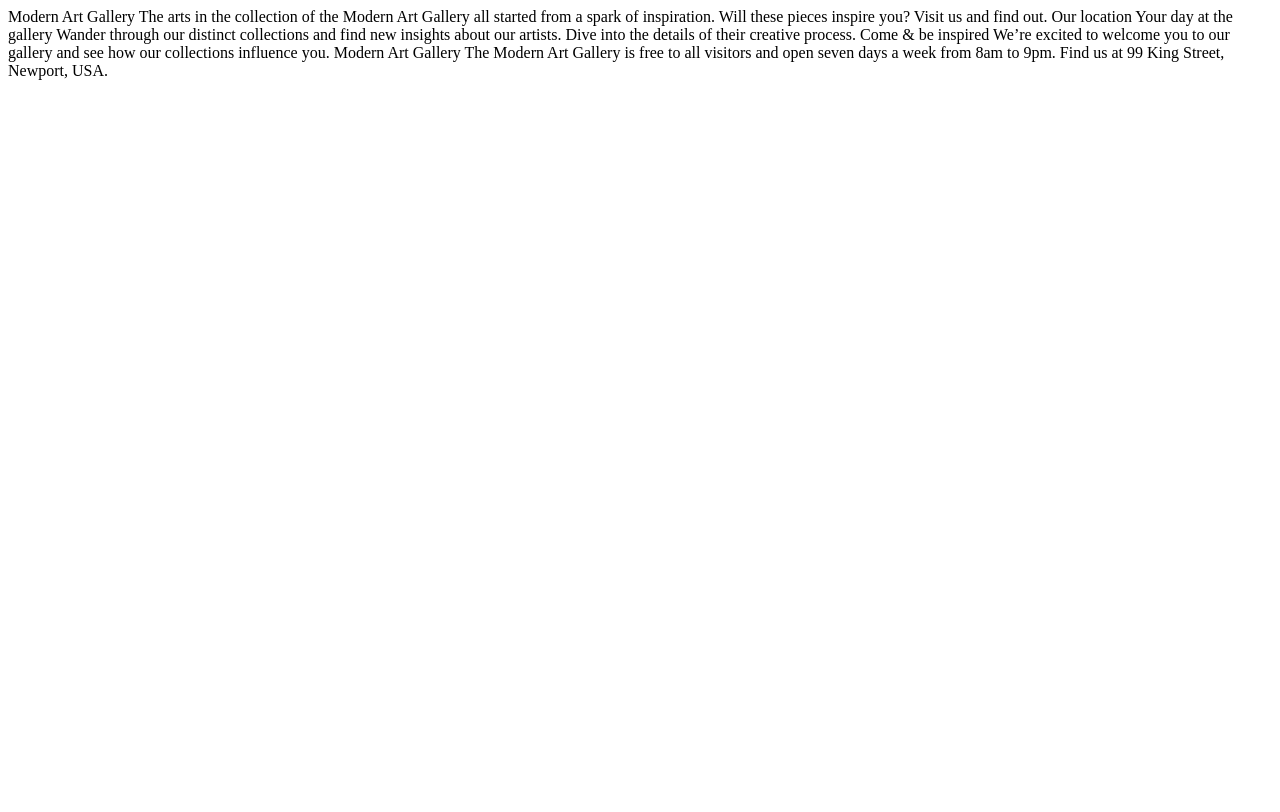
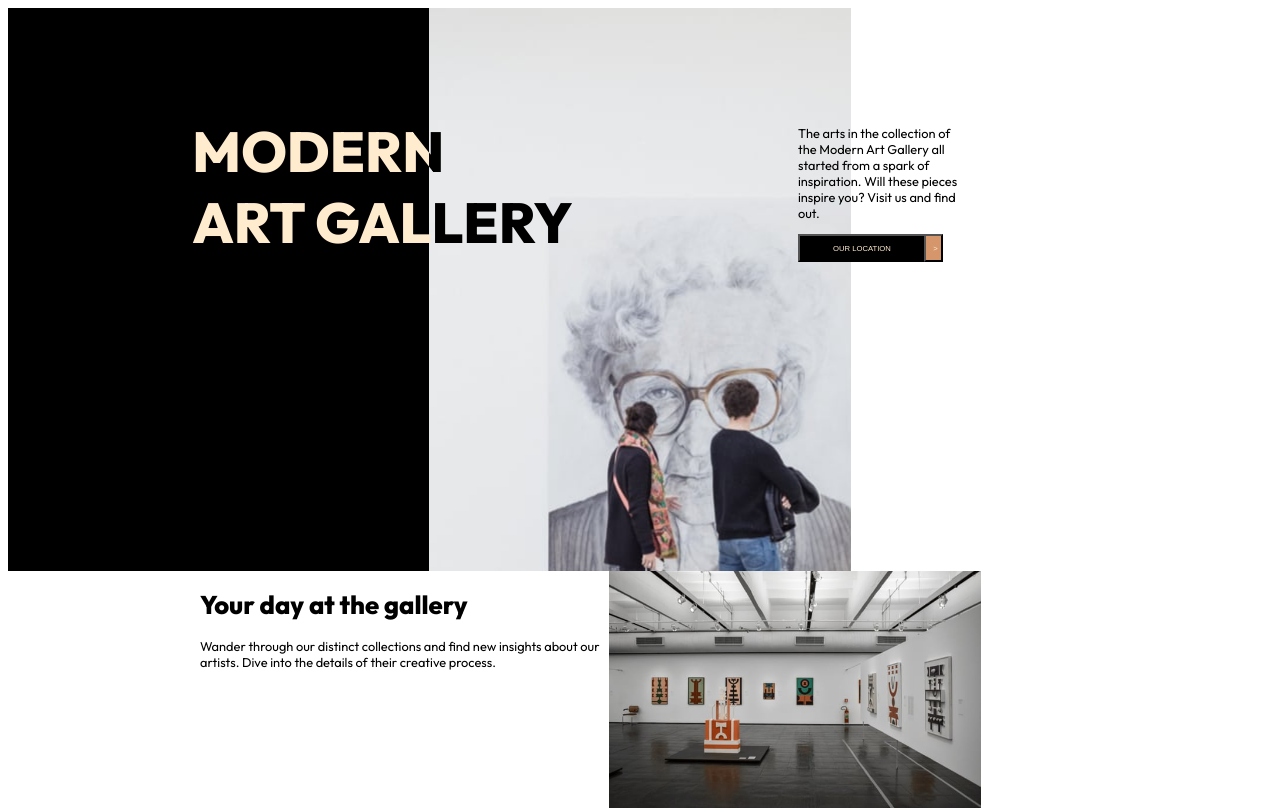
Before and after one commit to dhiraj-chakma/art-gallery-website, a plain HTML site: page starter-code/index.html in a window 1280 px wide. Shown: the top 812 px of the page. Drawn offline with Linux system fonts and the light colour scheme.

Commit message:
first-commit

```diff
--- /dev/null
+++ b/starter-code/css/style.css
@@ -0,0 +1,135 @@
+
+@import url('https://fonts.googleapis.com/css2?family=Outfit:wght@400;800&family=Poppins:wght@400;500;700&display=swap');
+
+body{
+    box-sizing: border-box;
+    font-family: 'Outfit', sans-serif;
+    font-size: 1vw;
+}
+
+.gallery_opeining{
+    display: grid;
+    grid-template-columns: repeat(3,1fr);
+    grid-template-rows: repeat(1,44vw);
+    grid-area: a b c;
+
+}
+
+.heading{
+    grid: a;
+    background-color: black;
+    color: blanchedalmond;
+    display: grid;
+    align-content: center;
+    justify-content: center;
+    font-size: 2.2vw;
+
+}
+.heading h1{
+    position: relative;
+    left: 12.8vw;
+    bottom: 8vw;
+}
+.part_n{
+
+        display: inline-block;
+        margin: 0;
+        font-weight: bold;
+        background: linear-gradient(to right, blanchedalmond 65%, black 35%);
+        -webkit-background-clip: text;
+        -webkit-text-fill-color: transparent;
+}
+.black{
+    color: black;
+}
+.location{
+    grid: b;
+    background: url(../assets/desktop/image-hero.jpg);
+    display: grid;
+    align-content: center;
+    justify-content: center;
+    padding: 10vw;
+}
+.description{
+    position: relative;
+    left: 18.8vw;
+    bottom: 8vw;
+    font-size: 1vw;
+
+}
+
+.location_btn{
+    color: blanchedalmond;
+    background-color:black ;
+    padding: .6vw;
+    width: 10vw;
+    font-size: .6vw;
+}
+.arrow{
+    color: blanchedalmond;
+    padding: .6vw;
+    width: 1.3vw;
+    margin-left: -.4vw;
+    font-size: .6vw;
+    background-color: rgb(213, 150, 108);
+}
+
+.activity{
+    /*margin: 5vw 24vw 0 15vw;*/
+    width: 61vw;
+    margin-left: 15vw;
+}
+.gallery_pic_1{
+    display: flex;
+}
+
+.grid_pic{
+    display: grid;
+    grid-gap: 1vw;
+    margin-top: 3vw;
+    grid-template-columns: repeat(3,1fr);
+    grid-template-rows: repeat(2,1fr);
+    grid-template-areas: "a a b"
+    "a a c";
+}
+.activity img{
+    width: 100%;
+    height: 100%;
+}
+.big_pic{
+    grid-area: a;
+
+}
+.small_pic{
+    grid-area: b;
+}
+
+.writing{
+    grid-area:c;
+    background-color: black;
+    color: blanchedalmond;
+    padding: 1.8vw;
+    font-size: .8vw;
+}
+.writing h1{
+    font-size: 2.8vw;
+}
+
+.address{
+    display: flex;
+    justify-content: space-around;
+    align-items: center;
+    background-color: black;
+    color: blanchedalmond;
+    height: 12vw;
+    padding: 1vw;
+}
+.address h1{
+    font-size: 2.3vw;
+    line-height: 0.3;
+}
+
+.opening_hour{
+    width: 25%;
+    font-size: .92vw;
+}
--- a/starter-code/index.html
+++ b/starter-code/index.html
@@ -5,32 +5,88 @@
   <meta name="viewport" content="width=device-width, initial-scale=1.0">
 
   <link rel="icon" type="image/png" sizes="32x32" href="./assets/favicon-32x32.png">
+  <link rel="stylesheet" href="./css/style.css">
 
   <title>Frontend Mentor | Art gallery website</title>
 </head>
 <body>
+  <div class="container">
+      <div class="gallery_opeining">
+        <div class="heading">
+          <h1>MODER<span class="part_n">N</span><br>ART GAL<span class="black">LERY</span>
+          </h1>
 
-  Modern Art Gallery
+        </div>
+        <div class="location">
+          <div class="description">
+            <p>The arts in the collection of the Modern Art Gallery all started
+              from a spark of inspiration. Will these pieces inspire you? Visit
+              us and find out.</p>
+              <button class="location_btn">OUR LOCATION</button>
+              <button class="arrow">></button>
+          </div>
 
-  The arts in the collection of the Modern Art Gallery all started
-  from a spark of inspiration. Will these pieces inspire you? Visit
-  us and find out.
+        </div>
+      </div>
 
-  Our location
 
-  Your day at the gallery
+      <div class="activity">
+        <div class="gallery_pic_1">
+          <div class="description2">
+            <h1>Your day at the gallery</h1>
+            <p>Wander through our distinct collections and find new insights about
+              our artists. Dive into the details of their creative process.</p>
+          </div>
+          <div class="pic">
+            <img class="normal_pic" src="./assets/desktop/image-grid-1.jpg" alt="">
+          </div>
+        </div>
+        <div class="grid_pic">
+          <div class="big_pic">
+            <img src="./assets/desktop/image-grid-2.jpg" alt="">
+          </div>
+          <div class="small_pic">
+            <img src="./assets/desktop/image-grid-3.jpg" alt="">
+          </div>
+          <div class="writing">
+            <h1>Come &amp; be inspired</h1>
+            <p>We’re excited to welcome you to our gallery and see how our collections
+              influence you.</p>
+          </div>
+        </div>
+      </div>
 
-  Wander through our distinct collections and find new insights about
-  our artists. Dive into the details of their creative process.
+        <footer class="address">
+          <div class="big_name">
+            <h1>Modern</h1>
+            <h1> Art Gallery</h1>
+          </div>
 
-  Come &amp; be inspired
+          <p class="opening_hour">The Modern Art Gallery is free to all visitors and open seven days a week
+            from 8am to 9pm. Find us at 99 King Street, Newport, USA.</p>
+          <div class="icon">
+            <img src="./assets/icon-facebook.svg" alt="">
+            <img src="./assets/icon-instagram.svg" alt="">
+            <img src="./assets/icon-twitter.svg" alt="">
+          </div>
 
-  We’re excited to welcome you to our gallery and see how our collections
-  influence you.
+        </footer>
 
-  Modern Art Gallery
+  </div>
 
-  The Modern Art Gallery is free to all visitors and open seven days a week
-  from 8am to 9pm. Find us at 99 King Street, Newport, USA.
+
+
+
+
+
+
+
+
+
+
+
+
+
+
 </body>
 </html>
```
